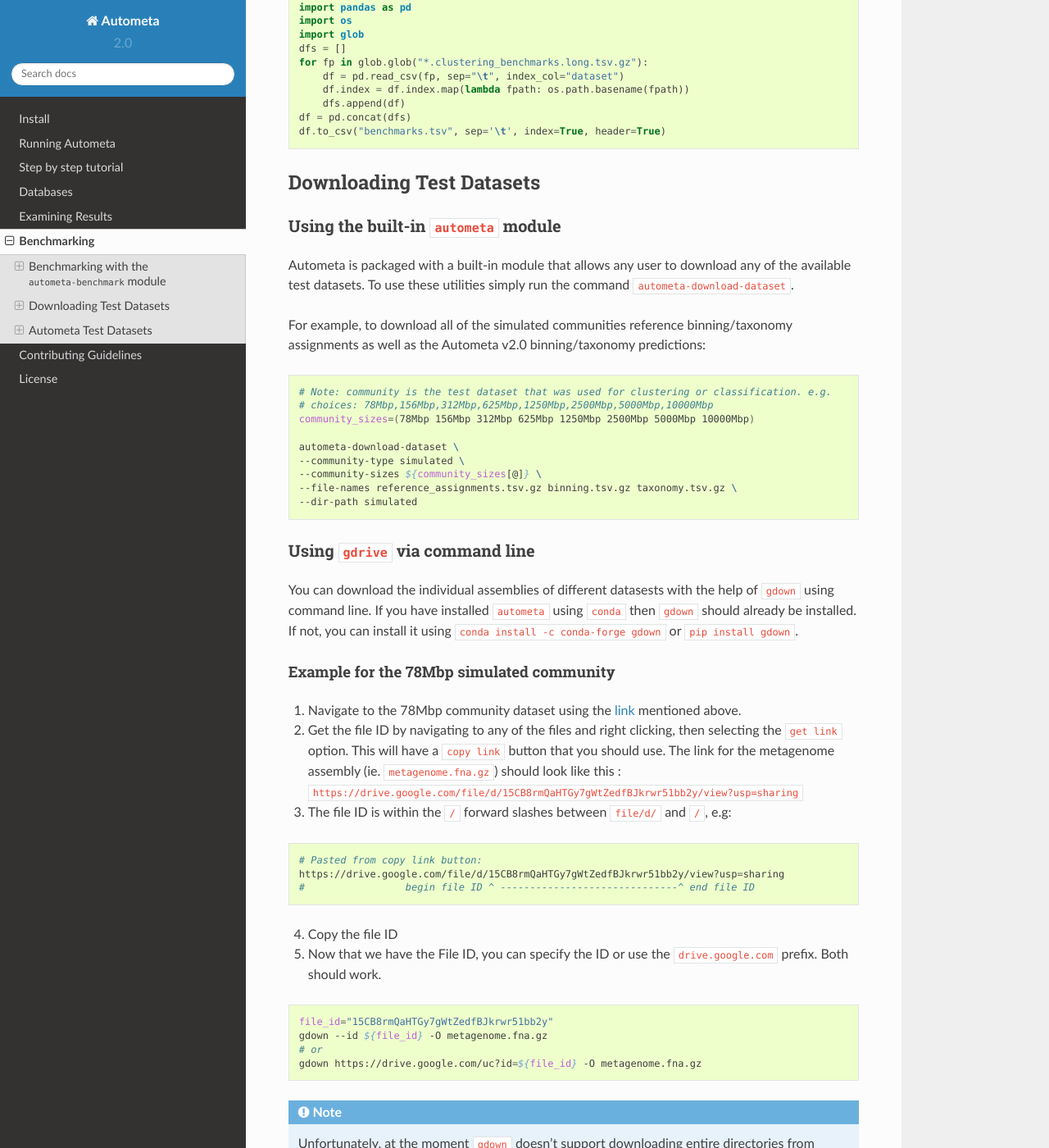
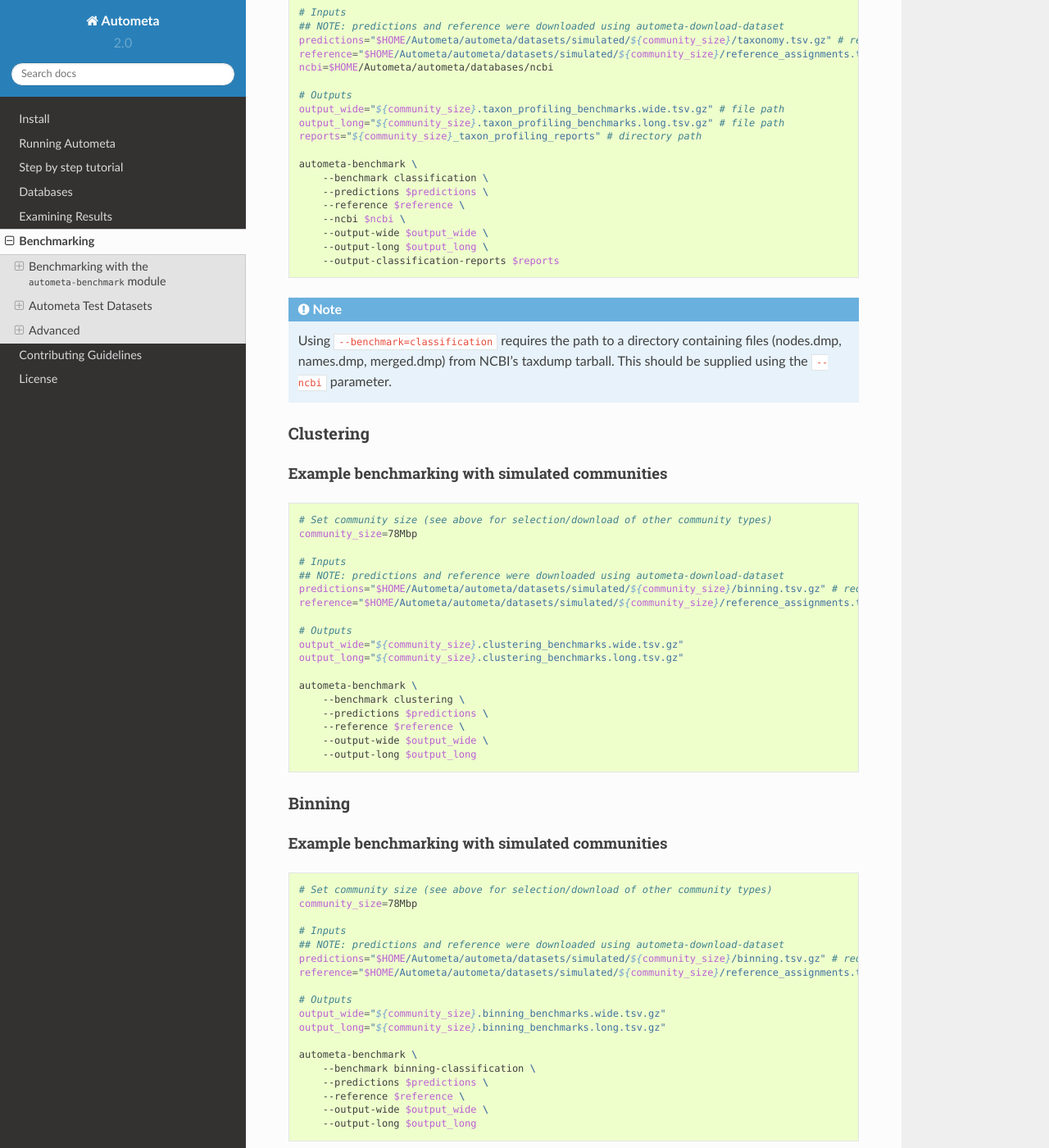
Before and after one commit to KwanLab/Autometa, a Sphinx documentation site: the page built from docs/source/benchmarking.rst, in a window 1280 px wide and 1400 px high, scrolled down 1219 px. Shown: the whole window at 82% size. Built offline with Sphinx 7.4.7 and the Read the Docs theme 2.0.0, drawn with Linux system fonts in a browser that asks for light colours; pages that are not in the unit, such as notebooks, are missing from menus; some of the changed text lies outside the part shown.

Commit message:
:fire::memo: Reformat benchmarking docs (#215)
* :fire::memo: Reformat benchmarking docs according to @chasemc comments

* :memo: Fix benchmarking sections formatting

* :memo: Replace incorrect header for gdrive section

```diff
--- a/docs/source/benchmarking.rst
+++ b/docs/source/benchmarking.rst
@@ -1,113 +1,210 @@
-************
+============
 Benchmarking
-************
+============
+
+.. headers/sections formatting
+    See: https://docs.typo3.org/m/typo3/docs-how-to-document/main/en-us/WritingReST/HeadlinesAndSection.html
 
 .. note::
 
-    The most recent benchmarking results are hosted on our `KwanLab/metaBenchmarks <https://github.com/KwanLab/metaBenchmarks>`_ Github repository
-    and provide a range of analyses covering multiple stages and parameter sets. These benchmarks are available with their own respective
-    modules so that the community may easily assess how their novel (``taxon-profiling``, ``clustering``, ``binning``, ``refinement``) algorithms
-    perform compared to current state-of-the-art methods. Tools were selected for benchmarking based on their relevance
-    to environmental, single-assembly, reference-free binning pipelines.
+    The most recent Autometa benchmarking results covering multiple modules and input parameters are hosted on our
+    `KwanLab/metaBenchmarks <https://github.com/KwanLab/metaBenchmarks>`_ Github repository and provide a range of
+    analyses covering multiple stages and parameter sets. These benchmarks are available with their own respective
+    modules so that the community may easily assess how Autometa's novel (``taxon-profiling``, ``clustering``,
+    ``binning``, ``refinement``) algorithms perform compared to current state-of-the-art methods. Tools were selected for
+    benchmarking based on their relevance to environmental, single-assembly, reference-free binning pipelines.
 
 Benchmarking with the ``autometa-benchmark`` module
 ===================================================
 
+Autometa includes the ``autometa-benchmark`` entrypoint, a script to benchmark Autometa taxon-profiling, clustering
+and binning-classification prediction results using clustering and classification evaluation metrics. To select the
+appropriate benchmarking method, supply the ``--benchmark`` parameter with the respective choice. The three benchmarking
+methods are detailed below.
+
+.. note::
+    If you'd like to follow along with the benchmarking commands, you may download the test datasets
+    using:
+
+    .. code:: bash
+
+        autometa-download-dataset \
+            --community-type simulated \
+            --community-sizes 78Mbp \
+            --file-names reference_assignments.tsv.gz binning.tsv.gz taxonomy.tsv.gz \
+            --dir-path $HOME/Autometa/autometa/datasets/simulated
+
+    This will download three files:
+
+    - ``reference_assignments``: tab-delimited file containing contigs with their reference genome assignments. ``cols: [contig, reference_genome, taxid, organism_name, ftp_path, length]``
+    - ``binning.tsv.gz``: tab-delimited file containing contigs with Autometa binning predictions, ``cols: [contig, cluster]``
+    - ``taxonomy.tsv.gz``: tab-delimited file containing contigs with Autometa taxon-profiling predictions ``cols: [contig, kingdom, phylum, class, order, family, genus, species, taxid]``
+
+
+Taxon-profiling
+---------------
+
 Example benchmarking with simulated communities
------------------------------------------------
-
-Download all of the simulated communities and their reference assignments
-^^^^^^^^^^^^^^^^^^^^^^^^^^^^^^^^^^^^^^^^^^^^^^^^^^^^^^^^^^^^^^^^^^^^^^^^^
+~~~~~~~~~~~~~~~~~~~~~~~~~~~~~~~~~~~~~~~~~~~~~~~
 
 .. code:: bash
 
-    community_sizes=(78Mbp 156Mbp 312Mbp 625Mbp 1250Mbp 2500Mbp 5000Mbp 10000Mbp)
+    # Set community size (see above for selection/download of other community types)
+    community_size=78Mbp
+
+    # Inputs
+    ## NOTE: predictions and reference were downloaded using autometa-download-dataset
+    predictions="$HOME/Autometa/autometa/datasets/simulated/${community_size}/taxonomy.tsv.gz" # required columns -> contig, taxid
+    reference="$HOME/Autometa/autometa/datasets/simulated/${community_size}/reference_assignments.tsv.gz"
+    ncbi=$HOME/Autometa/autometa/databases/ncbi
+
+    # Outputs
+    output_wide="${community_size}.taxon_profiling_benchmarks.wide.tsv.gz" # file path
+    output_long="${community_size}.taxon_profiling_benchmarks.long.tsv.gz" # file path
+    reports="${community_size}_taxon_profiling_reports" # directory path
+
+    autometa-benchmark \
+        --benchmark classification \
+        --predictions $predictions \
+        --reference $reference \
+        --ncbi $ncbi \
+        --output-wide $output_wide \
+        --output-long $output_long \
+        --output-classification-reports $reports
+
+.. note::
+    Using ``--benchmark=classification`` requires the path to a directory containing files (nodes.dmp, names.dmp, merged.dmp)
+    from NCBI's taxdump tarball. This should be supplied using the ``--ncbi`` parameter.
+
+Clustering
+----------
+
+Example benchmarking with simulated communities
+~~~~~~~~~~~~~~~~~~~~~~~~~~~~~~~~~~~~~~~~~~~~~~~
+
+.. code:: bash
+
+    # Set community size (see above for selection/download of other community types)
+    community_size=78Mbp
+
+    # Inputs
+    ## NOTE: predictions and reference were downloaded using autometa-download-dataset
+    predictions="$HOME/Autometa/autometa/datasets/simulated/${community_size}/binning.tsv.gz" # required columns -> contig, cluster
+    reference="$HOME/Autometa/autometa/datasets/simulated/${community_size}/reference_assignments.tsv.gz"
+
+    # Outputs
+    output_wide="${community_size}.clustering_benchmarks.wide.tsv.gz"
+    output_long="${community_size}.clustering_benchmarks.long.tsv.gz"
+
+    autometa-benchmark \
+        --benchmark clustering \
+        --predictions $predictions \
+        --reference $reference \
+        --output-wide $output_wide \
+        --output-long $output_long
+
+
+Binning
+-------
+
+Example benchmarking with simulated communities
+~~~~~~~~~~~~~~~~~~~~~~~~~~~~~~~~~~~~~~~~~~~~~~~
+
+.. code:: bash
+
+    # Set community size (see above for selection/download of other community types)
+    community_size=78Mbp
+
+    # Inputs
+    ## NOTE: predictions and reference were downloaded using autometa-download-dataset
+    predictions="$HOME/Autometa/autometa/datasets/simulated/${community_size}/binning.tsv.gz" # required columns -> contig, cluster
+    reference="$HOME/Autometa/autometa/datasets/simulated/${community_size}/reference_assignments.tsv.gz"
+
+    # Outputs
+    output_wide="${community_size}.binning_benchmarks.wide.tsv.gz"
+    output_long="${community_size}.binning_benchmarks.long.tsv.gz"
+
+    autometa-benchmark \
+        --benchmark binning-classification \
+        --predictions $predictions \
+        --reference $reference \
+        --output-wide $output_wide \
+        --output-long $output_long
+
+
+Autometa Test Datasets
+======================
+
+Descriptions
+------------
+
+Simulated Communities
+~~~~~~~~~~~~~~~~~~~~~
+
+.. csv-table:: Autometa Simulated Communities
+    :file: simulated_community.csv
+    :header-rows: 1
+
+You can download all the Simulated communities using this `link <https://drive.google.com/drive/folders/1JFjVb-pfQTv4GXqvqRuTOZTfKdT0MwhN?usp=sharing>`__.
+Individual communities can be downloaded using the links in the above table.
+
+For more information on simulated communities,
+check the `README.md <https://drive.google.com/file/d/1Ti05Qp13FleuMQdnp3C5L-sXnIM25EZE/view?usp=sharing>`__
+located in the ``simulated_communities`` directory.
+
+Synthetic Communities
+~~~~~~~~~~~~~~~~~~~~~
+
+51 bacterial isolates were assembled into synthetic communities which we've titled ``MIX51``.
+
+The initial synthetic community was prepared using a mixture of fifty-one bacterial isolates.
+The synthetic community's DNA was extracted for sequencing, assembly and binning.
+
+You can download the MIX51 community using this `link <https://drive.google.com/drive/folders/1x8d0o6HO5N72j7p_D_YxrSurBfpi9zmK?usp=sharing>`__.
+
+Download
+--------
+
+Using ``autometa-download-dataset``
+~~~~~~~~~~~~~~~~~~~~~~~~~~~~~~~~~~~
+
+Autometa is packaged with a built-in module that allows any user to download any of the available test datasets.
+To use retrieve these datasets one simply needs to run the ``autometa-download-dataset`` command.
+
+For example, to download the reference assignments for a simulated community as well as the most recent Autometa
+binning and taxon-profiling predictions for this community, provide the following parameters:
+
+.. code:: bash
+
+    # choices for simulated: 78Mbp,156Mbp,312Mbp,625Mbp,1250Mbp,2500Mbp,5000Mbp,10000Mbp
     autometa-download-dataset \
         --community-type simulated \
-        --community-sizes ${community_sizes[@]} \
+        --community-sizes 78Mbp \
         --file-names reference_assignments.tsv.gz binning.tsv.gz taxonomy.tsv.gz \
         --dir-path simulated
 
-Benchmark all of the simulated communities and their reference assignments
-^^^^^^^^^^^^^^^^^^^^^^^^^^^^^^^^^^^^^^^^^^^^^^^^^^^^^^^^^^^^^^^^^^^^^^^^^^
 
-.. code:: bash
+This will download ``reference_assignments.tsv.gz``, ``binning.tsv.gz``, ``taxonomy.tsv.gz`` to the ``simulated/78Mbp`` directory.
 
-    for community_size in ${community_sizes[@]};do
-        autometa-benchmark \
-            --benchmark clustering \
-            --predictions simulated/${community_size}/binning.tsv.gz \
-            --reference simulated/${community_size}/reference_assignments.tsv.gz \
-            --output-wide ${community_size}.clustering_benchmarks.wide.tsv.gz \
-            --output-long ${community_size}.clustering_benchmarks.long.tsv.gz
-    done
+- ``reference_assignments``: tab-delimited file containing contigs with their reference genome assignments. ``cols: [contig, reference_genome, taxid, organism_name, ftp_path, length]``
+- ``binning.tsv.gz``: tab-delimited file containing contigs with Autometa binning predictions, ``cols: [contig, cluster]``
+- ``taxonomy.tsv.gz``: tab-delimited file containing contigs with Autometa taxon-profiling predictions ``cols: [contig, kingdom, phylum, class, order, family, genus, species, taxid]``
 
-Aggregate across simulated communities (when dataset index is unique)
-^^^^^^^^^^^^^^^^^^^^^^^^^^^^^^^^^^^^^^^^^^^^^^^^^^^^^^^^^^^^^^^^^^^^^
+Using ``gdrive``
+~~~~~~~~~~~~~~~~
 
-.. code:: python
-
-    import pandas as pd
-    import glob
-    df = pd.concat([
-        pd.read_csv(fp, sep="\t", index_col="dataset")
-        for fp in glob.glob("*.clustering_benchmarks.long.tsv.gz")
-    ])
-    df.to_csv("benchmarks.tsv", sep='\t', index=True, header=True)
-
-Aggregate across simulated communities (when dataset index is `not` unique)
-^^^^^^^^^^^^^^^^^^^^^^^^^^^^^^^^^^^^^^^^^^^^^^^^^^^^^^^^^^^^^^^^^^^^^^^^^^^
-
-.. code:: python
-
-    import pandas as pd
-    import os
-    import glob
-    dfs = []
-    for fp in glob.glob("*.clustering_benchmarks.long.tsv.gz"):
-        df = pd.read_csv(fp, sep="\t", index_col="dataset")
-        df.index = df.index.map(lambda fpath: os.path.basename(fpath))
-        dfs.append(df)
-    df = pd.concat(dfs)
-    df.to_csv("benchmarks.tsv", sep='\t', index=True, header=True)
-
-Downloading Test Datasets
-=========================
-
-Using the built-in ``autometa`` module
---------------------------------------
-
-Autometa is packaged with a built-in module that allows any user to download any of the available test datasets.
-To use these utilities simply run the command ``autometa-download-dataset``.
-
-For example, to download all of the simulated communities reference binning/taxonomy assignments as well as the Autometa
-v2.0 binning/taxonomy predictions:
-
-.. code:: bash
-
-    # Note: community is the test dataset that was used for clustering or classification. e.g.
-    # choices: 78Mbp,156Mbp,312Mbp,625Mbp,1250Mbp,2500Mbp,5000Mbp,10000Mbp
-    community_sizes=(78Mbp 156Mbp 312Mbp 625Mbp 1250Mbp 2500Mbp 5000Mbp 10000Mbp)
-
-    autometa-download-dataset \
-    --community-type simulated \
-    --community-sizes ${community_sizes[@]} \
-    --file-names reference_assignments.tsv.gz binning.tsv.gz taxonomy.tsv.gz \
-    --dir-path simulated
-
-
-Using ``gdrive`` via command line
----------------------------------
-
-You can download the individual assemblies of different datasests with the help of ``gdown`` using command line.
-If you have installed ``autometa`` using ``conda`` then ``gdown`` should already be installed.
-If not, you can install it using ``conda install -c conda-forge gdown`` or ``pip install gdown``.
+You can download the individual assemblies of different datasests with the help of ``gdown`` using command line
+(This is what ``autometa-download-dataset`` is using behind the scenes). If you have installed ``autometa`` using
+``conda`` then ``gdown`` should already be installed. If not, you can install it using
+``conda install -c conda-forge gdown`` or ``pip install gdown``.
 
 Example for the 78Mbp simulated community
-^^^^^^^^^^^^^^^^^^^^^^^^^^^^^^^^^^^^^^^^^
+"""""""""""""""""""""""""""""""""""""""""
 
 1. Navigate to the 78Mbp community dataset using the `link <https://drive.google.com/drive/u/2/folders/1McxKviIzkPyr8ovj8BG7n_IYk-QfHAgG>`_ mentioned above.
-2. Get the file ID by navigating to any of the files and right clicking, then selecting the ``get link`` option. This will have a ``copy link`` button that you should use. The link for the metagenome assembly (ie. ``metagenome.fna.gz``) should look like this : ``https://drive.google.com/file/d/15CB8rmQaHTGy7gWtZedfBJkrwr51bb2y/view?usp=sharing``
+2. Get the file ID by navigating to any of the files and right clicking, then selecting the ``get link`` option.
+    This will have a ``copy link`` button that you should use. The link for the metagenome assembly
+    (ie. ``metagenome.fna.gz``) should look like this : ``https://drive.google.com/file/d/15CB8rmQaHTGy7gWtZedfBJkrwr51bb2y/view?usp=sharing``
 3. The file ID is within the ``/`` forward slashes between ``file/d/`` and ``/``, e.g:
 
 .. code:: bash
@@ -133,25 +230,68 @@
     addressing this specific issue which we are keeping a close eye on and will update this documentation when it is merged.
 
 
-Autometa Test Datasets
-======================
+Advanced
+========
 
-Simulated Communities
----------------------
+Data Handling
+-------------
 
-.. csv-table:: Autometa Simulated Communities
-    :file: simulated_community.csv
-    :header-rows: 1
+Aggregating benchmarking results
+~~~~~~~~~~~~~~~~~~~~~~~~~~~~~~~~
 
-You can download all the Simulated communities using this `link <https://drive.google.com/drive/folders/1JFjVb-pfQTv4GXqvqRuTOZTfKdT0MwhN?usp=sharing>`__.
-Individual communities can be downloaded using the links in the above table.
+When dataset index is unique
+""""""""""""""""""""""""""""
 
-For more information on simulated communities,
-check the `README.md <https://drive.google.com/file/d/1Ti05Qp13FleuMQdnp3C5L-sXnIM25EZE/view?usp=sharing>`__
-located in the ``simulated_communities`` directory.
+.. code:: python
 
-Generating New Simulated Communities
-^^^^^^^^^^^^^^^^^^^^^^^^^^^^^^^^^^^^
+    import pandas as pd
+    import glob
+    df = pd.concat([
+        pd.read_csv(fp, sep="\t", index_col="dataset")
+        for fp in glob.glob("*.clustering_benchmarks.long.tsv.gz")
+    ])
+    df.to_csv("benchmarks.tsv", sep='\t', index=True, header=True)
+
+When dataset index is `not` unique
+""""""""""""""""""""""""""""""""""
+
+.. code:: python
+
+    import pandas as pd
+    import os
+    import glob
+    dfs = []
+    for fp in glob.glob("*.clustering_benchmarks.long.tsv.gz"):
+        df = pd.read_csv(fp, sep="\t", index_col="dataset")
+        df.index = df.index.map(lambda fpath: os.path.basename(fpath))
+        dfs.append(df)
+    df = pd.concat(dfs)
+    df.to_csv("benchmarks.tsv", sep='\t', index=True, header=True)
+
+
+Downloading multiple test datasets at once
+------------------------------------------
+
+To download all of the simulated communities reference binning/taxonomy assignments as well as the Autometa
+v2.0 binning/taxonomy predictions all at once, you can provide the multiple arguments to ``--community-sizes``.
+
+e.g. ``--community-sizes 78Mbp 156Mbp 312Mbp 625Mbp 1250Mbp 2500Mbp 5000Mbp 10000Mbp``
+
+An example of this is shown in the bash script below:
+
+.. code:: bash
+
+    # choices: 78Mbp,156Mbp,312Mbp,625Mbp,1250Mbp,2500Mbp,5000Mbp,10000Mbp
+    community_sizes=(78Mbp 156Mbp 312Mbp 625Mbp 1250Mbp 2500Mbp 5000Mbp 10000Mbp)
+
+    autometa-download-dataset \
+        --community-type simulated \
+        --community-sizes ${community_sizes[@]} \
+        --file-names reference_assignments.tsv.gz binning.tsv.gz taxonomy.tsv.gz \
+        --dir-path simulated
+
+Generating new simulated communities
+------------------------------------
 
 Communities were simulated using `ART <https://www.niehs.nih.gov/research/resources/software/biostatistics/art/index.cfm>`__,
 a sequencing read simulator, with a collection of 3000 bacteria randomly retrieved.
@@ -174,13 +314,3 @@
     # -l  : the length of reads to be simulated
     $ coverage = ((250 * reads) / (length * 1000000))
     $ art_illumina -p -ss HS25 -l 125 -f $coverage -o simulated_reads -m 275 -s 90 -i asm_path
-
-Synthetic Communities
----------------------
-
-51 bacterial isolates were assembled into synthetic communities which we've titled ``MIX51``.
-
-The initial synthetic community was prepared using a mixture of fifty-one bacterial isolates.
-The synthetic community's DNA was extracted for sequencing, assembly and binning.
-
-You can download the MIX51 community using this `link <https://drive.google.com/drive/folders/1x8d0o6HO5N72j7p_D_YxrSurBfpi9zmK?usp=sharing>`__.
```
Also changed, not shown: 1 other file.
